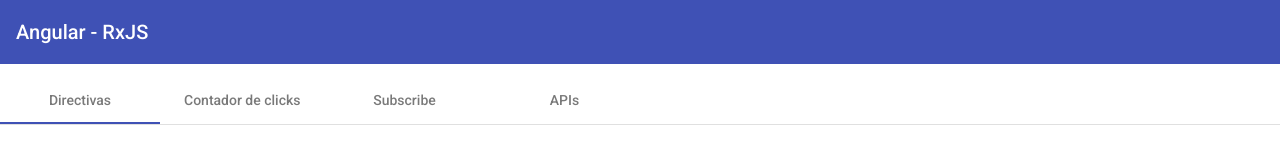
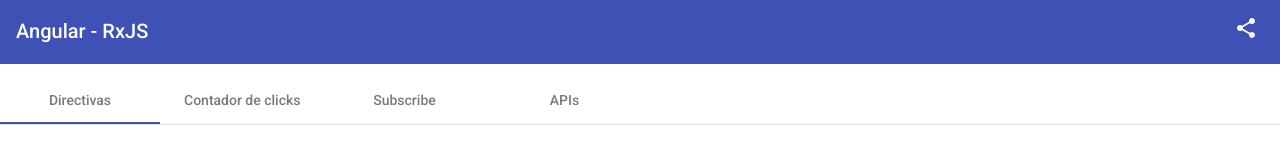
Before and after one commit to AgustinPulido/RxJS-App, an Angular app: page / in a window 1280 px wide. Shown: the top 159 px of the page. Built offline with nearby package versions, Linux system fonts and the light colour scheme.

Commit message:
Share button redirecting to my github profile

```diff
--- a/src/app/header/header.component.css
+++ b/src/app/header/header.component.css
@@ -0,0 +1,9 @@
+button {
+    background-color: #3f51b5;
+    color: white;
+    border: none;
+}
+
+div {
+    width: 100%;
+}
--- a/src/app/header/header.component.html
+++ b/src/app/header/header.component.html
@@ -1,5 +1,10 @@
 <p>
     <mat-toolbar color="primary">
-        <span>Angular - RxJS</span>
+        <div class='d-flex justify-content-between'>
+            <span>Angular - RxJS</span>
+            <a href='https://github.com/AgustinPulido' target="_blank"><button mat-icon-button>
+            <mat-icon>share</mat-icon>
+          </button></a>
+        </div>
     </mat-toolbar>
 </p>
```
